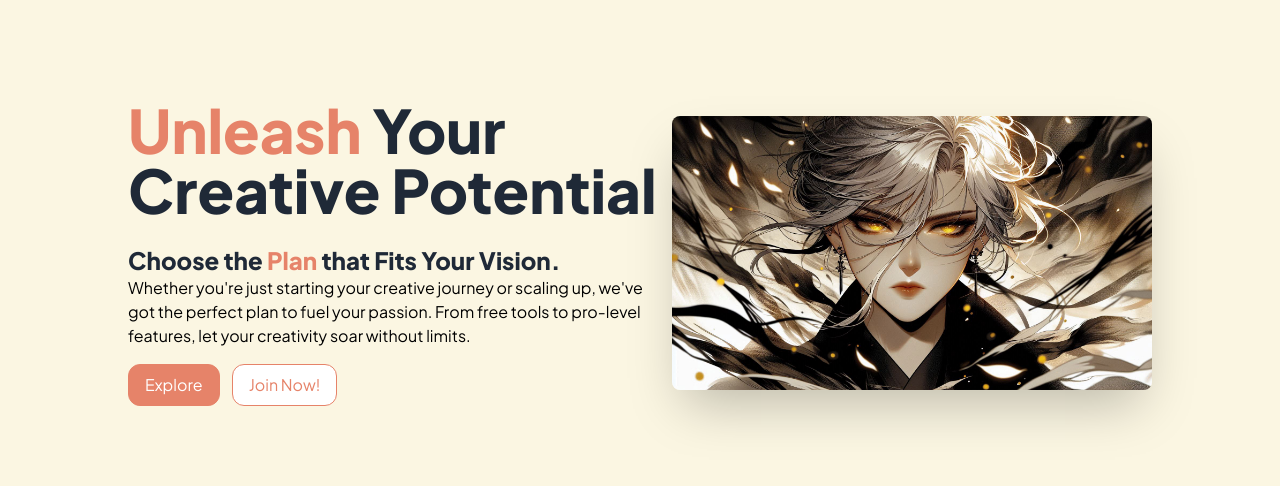
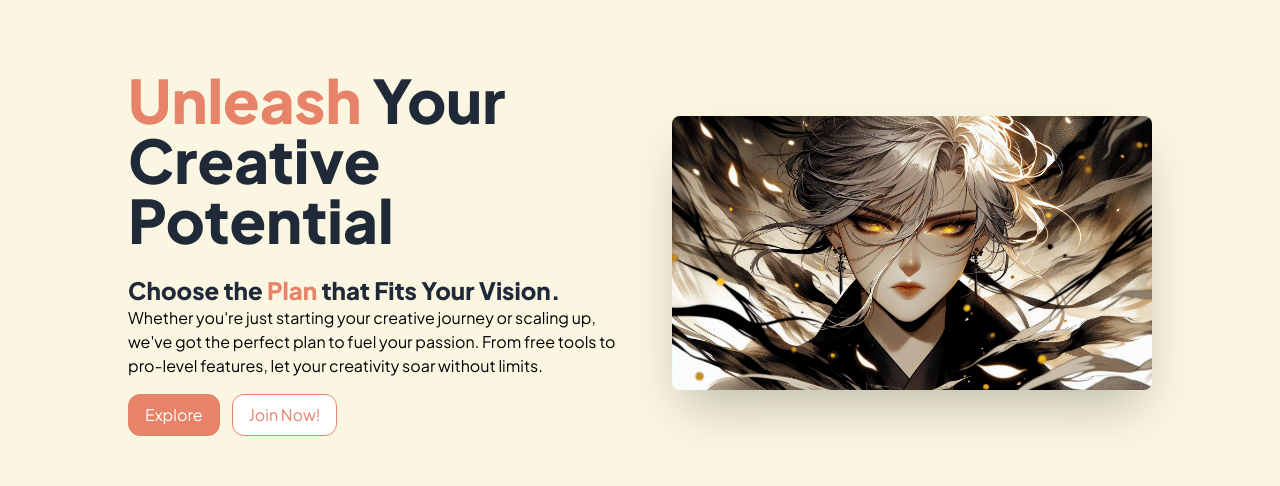
Before and after one commit to KrystalMood/coterra, a React (Vite) app: page /plans in a window 1280 px wide. Shown: the part 147-633 px from the top of the page. Built offline with nearby package versions, Linux system fonts and the light colour scheme; a web font is replaced by a local one.

Commit message:
💄 Animate the 'Plan' Hero

```diff
--- a/src/components/plans/hero.jsx
+++ b/src/components/plans/hero.jsx
@@ -1,8 +1,20 @@
+import { motion } from "framer-motion";
+
 export const PlansHero = () => {
   return (
     <main className="h-screen">
-      <div className="mx-auto flex min-h-screen w-4/5 min-w-[80%] items-center justify-between">
-        <article className="w-4/5">
+      <motion.div
+        initial={{ opacity: 0 }}
+        animate={{ opacity: 1 }}
+        transition={{ duration: 0.8 }}
+        className="mx-auto flex min-h-screen w-4/5 min-w-[80%] items-center justify-between"
+      >
+        <motion.article
+          initial={{ x: -50, opacity: 0 }}
+          animate={{ x: 0, opacity: 1 }}
+          transition={{ delay: 0.2, duration: 0.8 }}
+          className="w-4/5 max-w-[50%]"
+        >
           <h1 className="font-boldtext-4xl mb-6 font-black leading-tight text-gray-800 sm:text-5xl lg:text-6xl">
             <span className="text-[#e68369]">Unleash</span> Your Creative
             Potential
@@ -20,17 +32,23 @@ export const PlansHero = () => {
             <button className="border-1 mt-4 rounded-xl border border-[#e68369] bg-[#e68369] px-4 py-2 text-white">
               Explore
             </button>
-            <button className=" ml-3 border-1 mt-4 rounded-xl border border-[#e68369] bg-white px-4 py-2 text-[#e68369]">
+            <button className="border-1 ml-3 mt-4 rounded-xl border border-[#e68369] bg-white px-4 py-2 text-[#e68369]">
               Join Now!
             </button>
           </div>
-        </article>
+        </motion.article>
+        <motion.div
+          initial={{ x: 50, opacity: 0 }}
+          animate={{ x: 0, opacity: 1 }}
+          transition={{ delay: 0.2, duration: 0.8 }}
+        >
           <img
             src="/templategf1.jpeg"
             alt=""
             className="h-auto max-h-[30rem] w-full max-w-[30rem] rounded-lg object-cover shadow-2xl"
           />
-      </div>
+        </motion.div>
+      </motion.div>
     </main>
   );
 };
```
Lines whose indentation alone changed are shown as unchanged.
